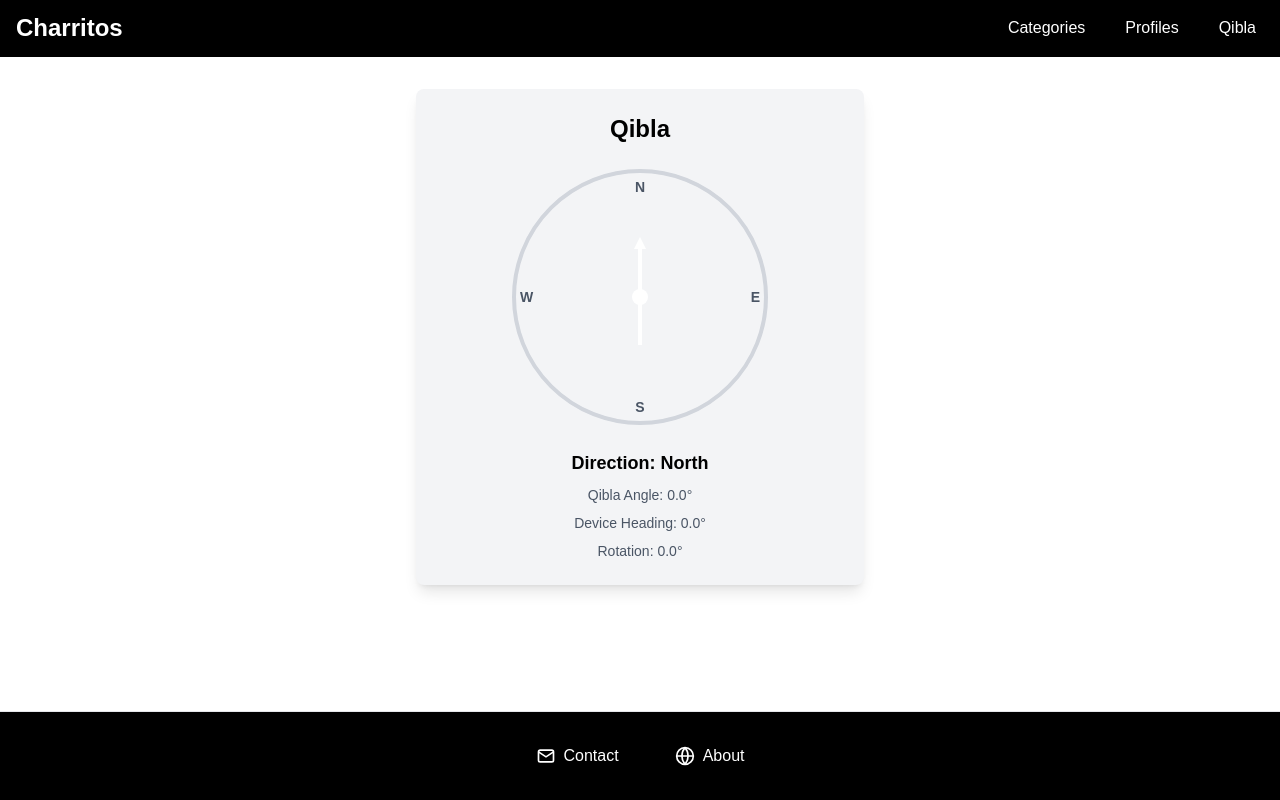
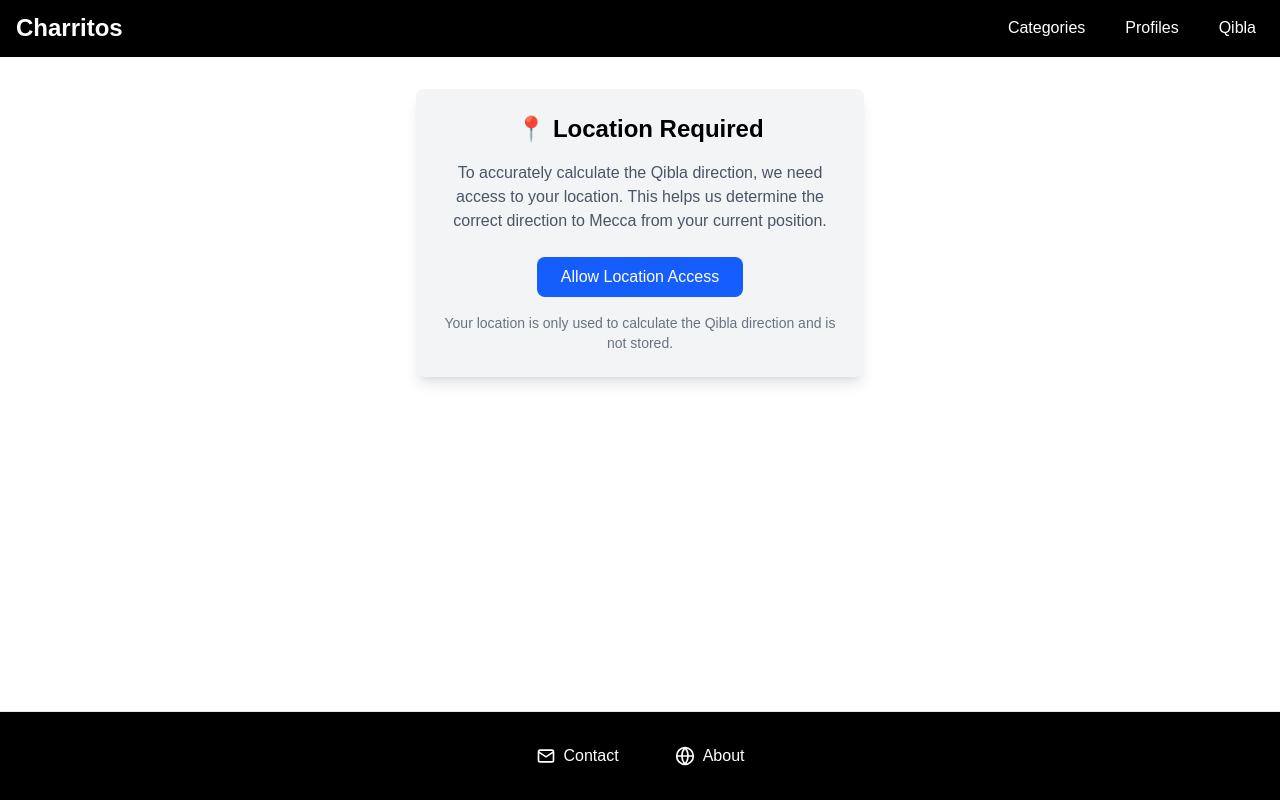
Before and after one commit to msskzx/charritos, a Next.js app: page /qibla in a window 1280 px wide. Built offline with nearby package versions, Linux system fonts and the light colour scheme; no server answers.

Commit message:
added loading to qibla

```diff
--- a/app/qibla/page.tsx
+++ b/app/qibla/page.tsx
@@ -9,6 +9,9 @@ const QiblaCompass: React.FC = () => {
   const [qiblaDirection, setQiblaDirection] = useState<number>(0);
   const [isSupported, setIsSupported] = useState<boolean>(true);
   const [permissionGranted, setPermissionGranted] = useState<boolean>(false);
+  const [locationPermission, setLocationPermission] = useState<'granted' | 'denied' | 'prompt'>('prompt');
+  const [locationGranted, setLocationGranted] = useState<boolean>(false);
+  const [isLoading, setIsLoading] = useState<boolean>(true);
   const compassRef = useRef<HTMLDivElement>(null);
 
   // Mecca coordinates (approximate)
@@ -19,6 +22,7 @@ const QiblaCompass: React.FC = () => {
     // Check if device orientation is supported
     if (!window.DeviceOrientationEvent) {
       setIsSupported(false);
+      setIsLoading(false);
       return;
     }
 
@@ -52,7 +56,27 @@ const QiblaCompass: React.FC = () => {
       }
     };
 
-    // Get user's current location to calculate Qibla direction
+    // Check location permission status
+    const checkLocationPermission = async () => {
+      if ('permissions' in navigator) {
+        try {
+          const permission = await navigator.permissions.query({ name: 'geolocation' as PermissionName });
+          setLocationPermission(permission.state);
+          if (permission.state === 'granted') {
+            setLocationGranted(true);
+            getLocation();
+          }
+        } catch (error) {
+          console.error('Error checking location permission:', error);
+          setLocationPermission('prompt');
+        }
+      } else {
+        // Fallback for browsers that don't support permissions API
+        setLocationPermission('prompt');
+      }
+    };
+
+    const getLocation = () => {
       if (navigator.geolocation) {
         navigator.geolocation.getCurrentPosition(
           (position) => {
@@ -62,21 +86,49 @@ const QiblaCompass: React.FC = () => {
             // Calculate Qibla direction
             const qiblaAngle = calculateQiblaDirection(userLat, userLng);
             setQiblaDirection(qiblaAngle);
+            setLocationGranted(true);
           },
           (error) => {
             console.error('Error getting location:', error);
+            setLocationPermission('denied');
             // Use a default direction if location access is denied
             setQiblaDirection(45);
           }
         );
       }
+    };
 
     requestPermission();
+    checkLocationPermission();
+    setIsLoading(false);
 
     return () => {
       window.removeEventListener('deviceorientation', handleOrientation);
     };
   }, []);
+
+  const requestLocationPermission = async () => {
+    if (navigator.geolocation) {
+      navigator.geolocation.getCurrentPosition(
+        (position) => {
+          const userLat = position.coords.latitude;
+          const userLng = position.coords.longitude;
+
+          // Calculate Qibla direction
+          const qiblaAngle = calculateQiblaDirection(userLat, userLng);
+          setQiblaDirection(qiblaAngle);
+          setLocationGranted(true);
+          setLocationPermission('granted');
+        },
+        (error) => {
+          console.error('Error getting location:', error);
+          setLocationPermission('denied');
+          // Use a default direction if location access is denied
+          setQiblaDirection(45);
+        }
+      );
+    }
+  };
 
   const calculateQiblaDirection = (lat: number, lng: number): number => {
     // Convert degrees to radians
@@ -117,6 +169,22 @@ const QiblaCompass: React.FC = () => {
     return 'North';
   };
 
+  if (isLoading) {
+    return (
+      <div className="min-h-screen bg-white dark:bg-black flex flex-col">
+        <NavBar />
+        <div className="flex-1 container mx-auto px-4 py-8">
+          <div className="max-w-md mx-auto bg-gray-100 dark:bg-gray-900 rounded-lg shadow-lg p-6 text-center">
+            <div className="flex justify-center items-center">
+              <div className="animate-spin rounded-full h-12 w-12 border-t-2 border-b-2 border-gray-900 dark:border-white"></div>
+            </div>
+          </div>
+        </div>
+        <Footer />
+      </div>
+    );
+  }
+
   if (!isSupported) {
     return (
       <div className="min-h-screen bg-white dark:bg-black flex flex-col">
@@ -150,6 +218,34 @@ const QiblaCompass: React.FC = () => {
             >
               Grant Permission
             </button>
+          </div>
+        </div>
+        <Footer />
+      </div>
+    );
+  }
+
+  // Show location permission request if not granted
+  if (!locationGranted && locationPermission !== 'denied') {
+    return (
+      <div className="min-h-screen bg-white dark:bg-black flex flex-col">
+        <NavBar />
+        <div className="flex-1 container mx-auto px-4 py-8">
+          <div className="max-w-md mx-auto bg-gray-100 dark:bg-gray-900 rounded-lg shadow-lg p-6 text-center">
+            <h1 className="text-2xl font-bold text-black dark:text-white mb-4">📍 Location Required</h1>
+            <p className="text-gray-600 dark:text-gray-300 mb-6">
+              To accurately calculate the Qibla direction, we need access to your location.
+              This helps us determine the correct direction to Mecca from your current position.
+            </p>
+            <button
+              onClick={requestLocationPermission}
+              className="bg-blue-600 text-white px-6 py-2 rounded-lg hover:bg-blue-700 transition-colors mb-4"
+            >
+              Allow Location Access
+            </button>
+            <p className="text-sm text-gray-500 dark:text-gray-400">
+              Your location is only used to calculate the Qibla direction and is not stored.
+            </p>
           </div>
         </div>
         <Footer />
@@ -217,6 +313,11 @@ const QiblaCompass: React.FC = () => {
             <div className="text-sm text-gray-600 dark:text-gray-300">
               Rotation: {getRotationAngle().toFixed(1)}°
             </div>
+            {locationPermission === 'denied' && (
+              <div className="text-sm text-yellow-600 dark:text-yellow-400 mt-2">
+                ⚠️ Using default location (45°). Enable location for accurate Qibla direction.
+              </div>
+            )}
           </div>
 
         </div>
```
Lines whose indentation alone changed are shown as unchanged.
